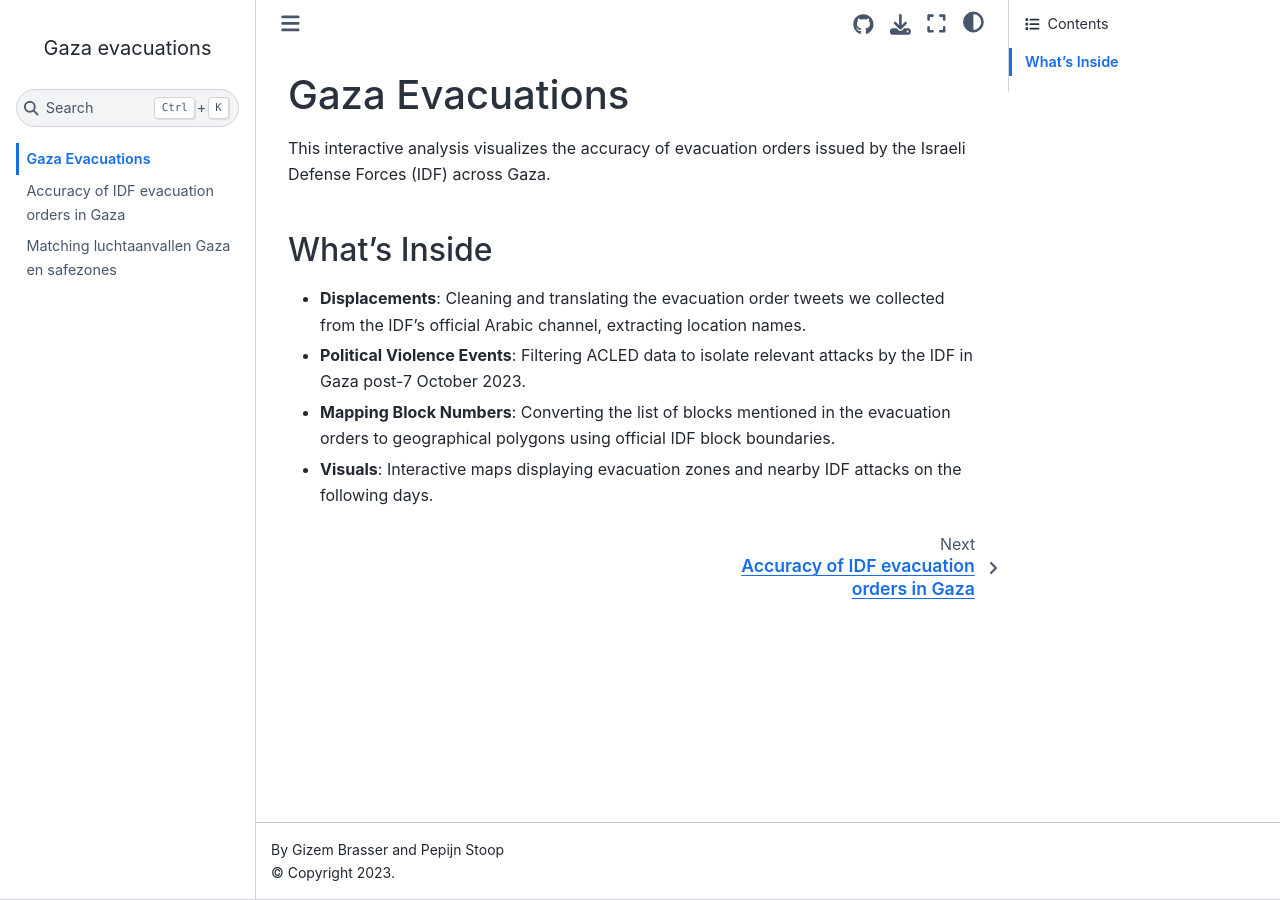
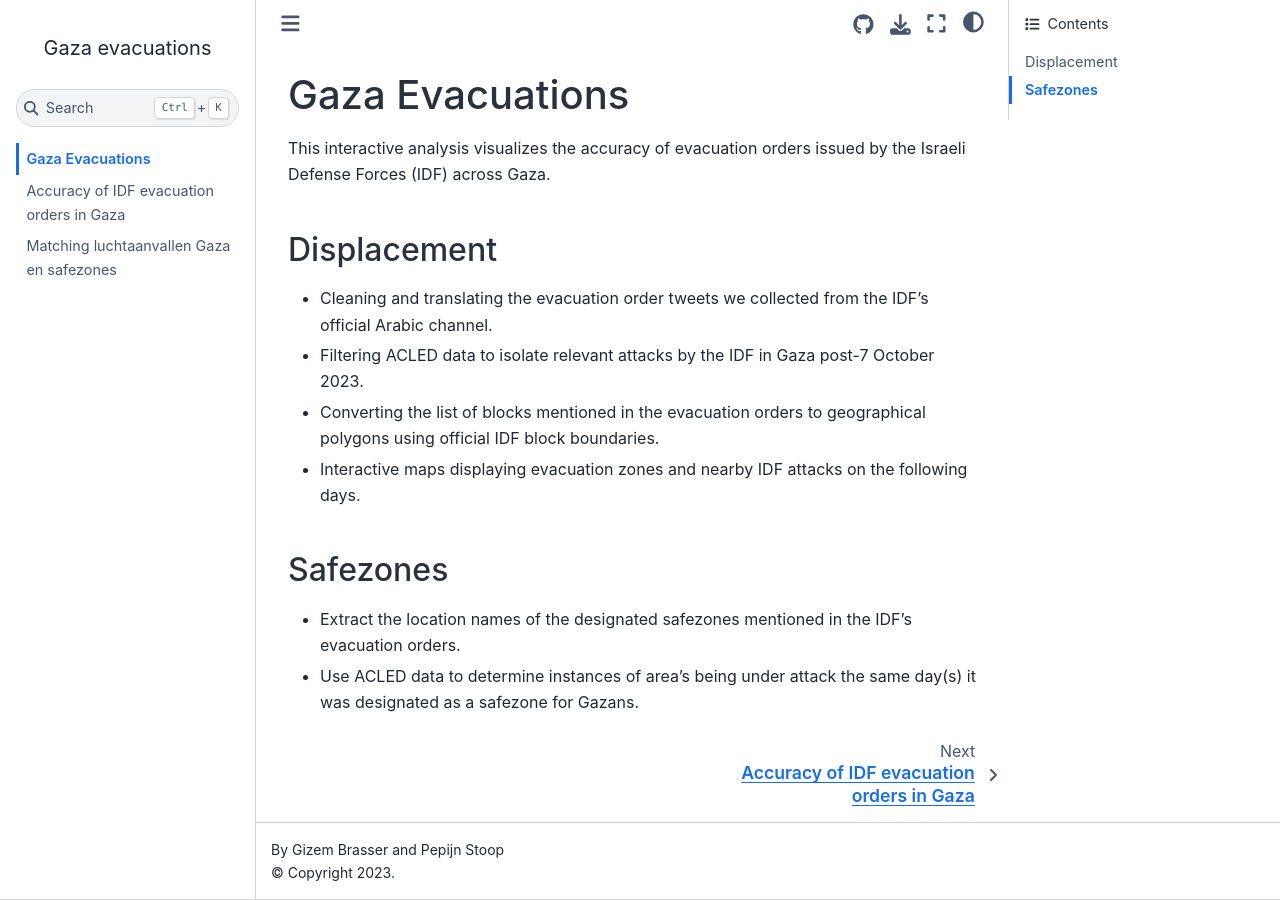
Before and after one commit to gizembrasser/gaza-evacuations, a Jupyter Book: the page built from intro.md, in a window 1280 px wide. Built offline with Jupyter Book 1.0.4 settings and Sphinx 7.4.7 and the Sphinx Book theme 1.1.4, drawn with Linux system fonts in a browser that asks for light colours.

Commit message:
update safezones

```diff
--- a/intro.md
+++ b/intro.md
@@ -2,9 +2,14 @@
 
 This interactive analysis visualizes the accuracy of evacuation orders issued by the Israeli Defense Forces (IDF) across Gaza.
 
-## What's Inside
+## Displacement
 
-- **Displacements**: Cleaning and translating the evacuation order tweets we collected from the IDF's official Arabic channel, extracting location names.
-- **Political Violence Events**: Filtering ACLED data to isolate relevant attacks by the IDF in Gaza post-7 October 2023.
-- **Mapping Block Numbers**: Converting the list of blocks mentioned in the evacuation orders to geographical polygons using official IDF block boundaries.
-- **Visuals**: Interactive maps displaying evacuation zones and nearby IDF attacks on the following days.
+- Cleaning and translating the evacuation order tweets we collected from the IDF's official Arabic channel.
+- Filtering ACLED data to isolate relevant attacks by the IDF in Gaza post-7 October 2023.
+- Converting the list of blocks mentioned in the evacuation orders to geographical polygons using official IDF block boundaries.
+- Interactive maps displaying evacuation zones and nearby IDF attacks on the following days.
+
+## Safezones
+
+- Extract the location names of the designated safezones mentioned in the IDF's evacuation orders.
+- Use ACLED data to determine instances of area's being under attack the same day(s) it was designated as a safezone for Gazans.
```
